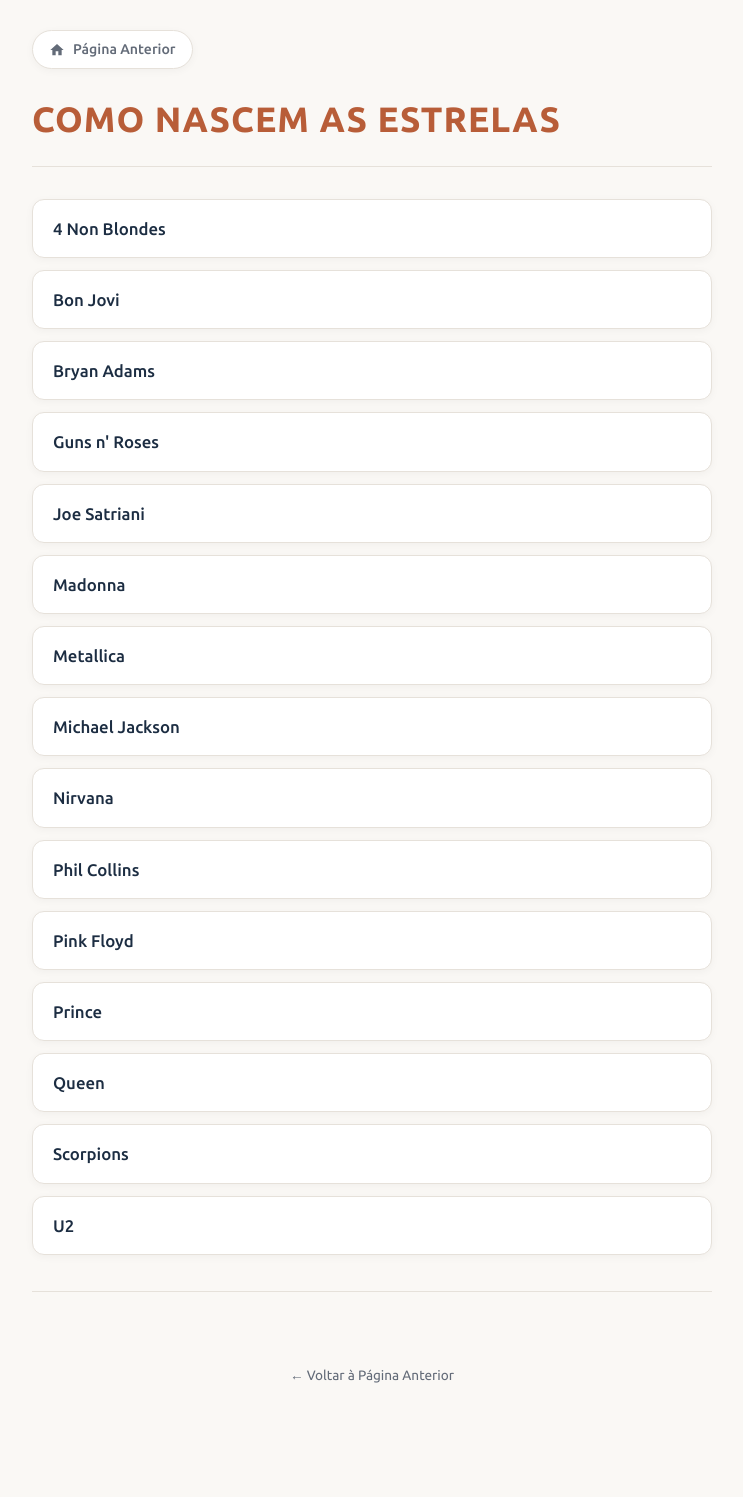
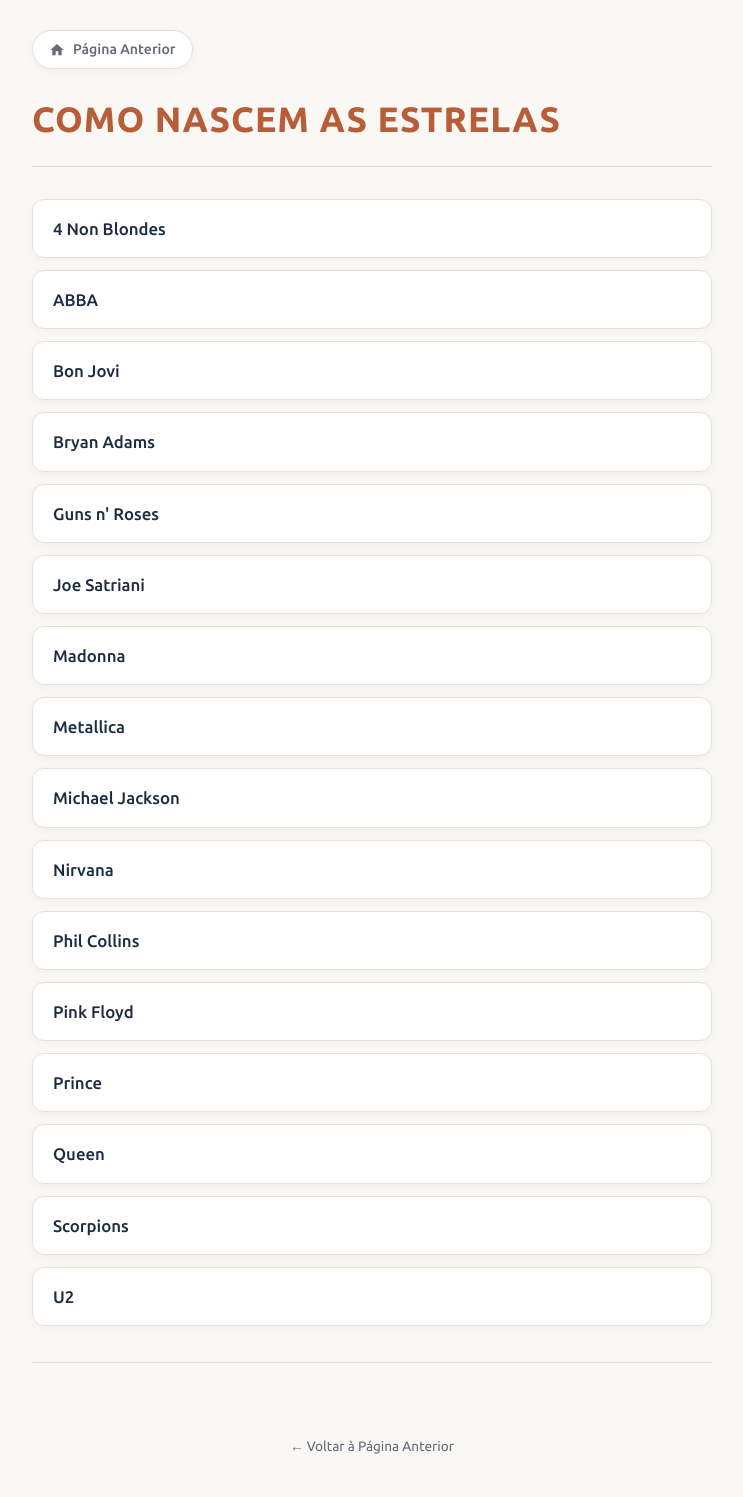
Before and after one commit to joaquim-capitao/musica, a Jekyll site: the page artistas/index.html, which Jekyll copies as it is, in a window 1280 px wide. Shown: the whole page, without its empty margins (268-1011 px from the left). Built offline with Jekyll 4.4.1, drawn with Linux system fonts in a browser that asks for light colours; before the commit the page ends 1426 px from its top, so only the background shows below that.

Commit message:
Atualizar o index.html

```diff
--- a/artistas/index.html
+++ b/artistas/index.html
@@ -233,6 +233,9 @@
 
     <ul class="chronicles-list" id="chronicles-list">
       <li><a href="https://joaquim-capitao.github.io/musica/artistas/4-non-blondes"><span class="title">4 Non Blondes</span></a></li>
+
+      <li><a href="https://joaquim-capitao.github.io/musica/artistas/abba"><span class="title">ABBA</span></a></li>
+
       <li><a href="https://joaquim-capitao.github.io/musica/artistas/bon-jovi"><span class="title">Bon Jovi</span></a></li>
       <li><a href="https://joaquim-capitao.github.io/musica/artistas/bryan-adams"><span class="title">Bryan Adams</span></a></li>
       <li><a href="https://joaquim-capitao.github.io/musica/artistas/guns-and-roses"><span class="title">Guns n' Roses</span></a></li>
```
